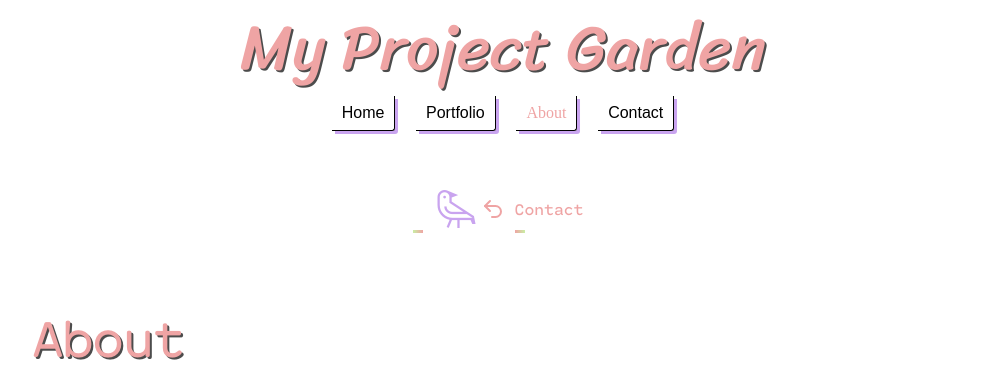
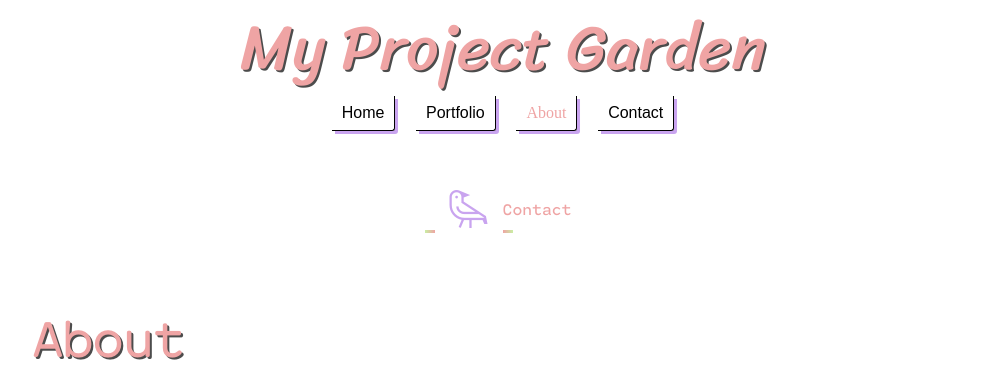
Before and after one commit to sola-fairy/sola-fairy.garden, a Jekyll site: the page built from _docs/about.markdown, in a window 1280 px wide. Shown: the top 376 px of the page, without its empty margins (137-1142 px from the left). Built offline with Jekyll 4.4.1, drawn with Linux system fonts in a browser that asks for light colours; some web fonts are replaced.

Commit message:
ruby stuff

```diff
--- a/_layouts/page.html
+++ b/_layouts/page.html
@@ -4,15 +4,17 @@ author: sola
 ---
 <main>
     <div class="portfolio-links">
-      {% if page.previous.url %}
+      {% if page.previous.url == empty %}
         <a href="/"><svg xmlns="http://www.w3.org/2000/svg" width="24" height="24" viewBox="0 0 24 24" fill="none" stroke="#efa4a4" stroke-width="2" stroke-linecap="round" stroke-linejoin="round" class="lucide lucide-redo2-icon lucide-redo-2"><path d="m15 14 5-5-5-5"/><path d="M20 9H9.5A5.5 5.5 0 0 0 4 14.5A5.5 5.5 0 0 0 9.5 20H13"/></svg></a>
+        {% else %}
+          <a href="{{ page.previous.url }}" class="left">{{ page.previous.title }}</a>
       {% endif %}
-      <a href="{{ page.previous.url }}" class="left">{{ page.previous.title }}</a>
-      <span class="icon bounce">raven</span>
-      {% if page.next.url %}
+    <span class="icon bounce">raven</span>
+      {% if page.next.url == empty %}
         <a href="/"><svg xmlns="http://www.w3.org/2000/svg" width="24" height="24" viewBox="0 0 24 24" fill="none" stroke="#efa4a4" stroke-width="2" stroke-linecap="round" stroke-linejoin="round" class="lucide lucide-undo2-icon lucide-undo-2"><path d="M9 14 4 9l5-5"/><path d="M4 9h10.5a5.5 5.5 0 0 1 5.5 5.5a5.5 5.5 0 0 1-5.5 5.5H11"/></svg></a>
+        {% else %}
+          <a href="{{ page.next.url }}" class="right">{{ page.next.title }}</a>
       {% endif %}
-      <a href="{{ page.next.url }}" class="right">{{ page.next.title }}</a>
     </div>
     <article>
       {% unless page.title == 'Home' %}
```
